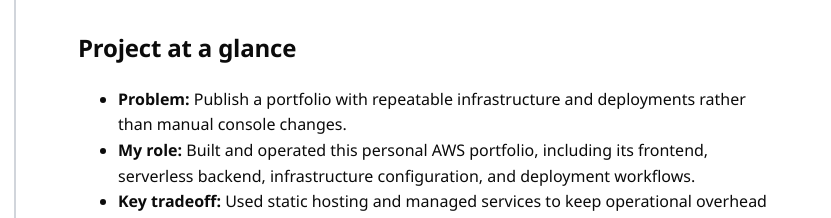
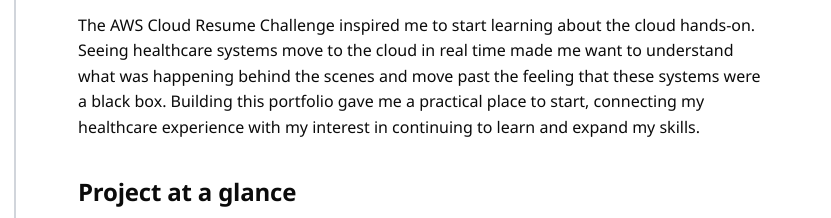
Before and after one commit to hsivasambu/cloud-resume-challenge, an Astro site in the folder site/: page /blog/cloud-resume-challenge in a window 1280 px wide. Shown: the part 277-495 px from the top of the page, 224-1055 px from the left. Built offline with nearby package versions, Linux system fonts and the light colour scheme; Astro itself is replaced by a stand-in of ours.

Commit message:
Add personal introduction to AWS portfolio article

```diff
--- a/site/src/content/blog/cloud-resume-challenge.md
+++ b/site/src/content/blog/cloud-resume-challenge.md
@@ -5,6 +5,8 @@ date: 2025-08-03
 tags: ["cloud", "aws", "infra"]
 draft: false
 ---
+
+The AWS Cloud Resume Challenge inspired me to start learning about the cloud hands-on. Seeing healthcare systems move to the cloud in real time made me want to understand what was happening behind the scenes and move past the feeling that these systems were a black box. Building this portfolio gave me a practical place to start, connecting my healthcare experience with my interest in continuing to learn and expand my skills.
 
 ## Project at a glance
 
```
